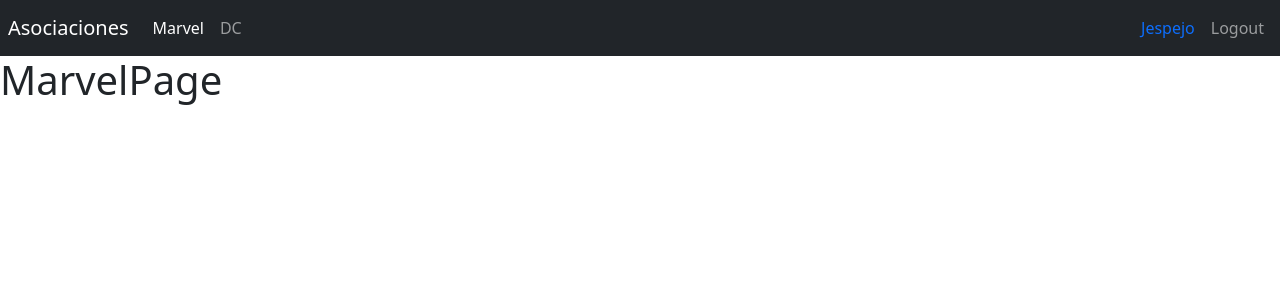
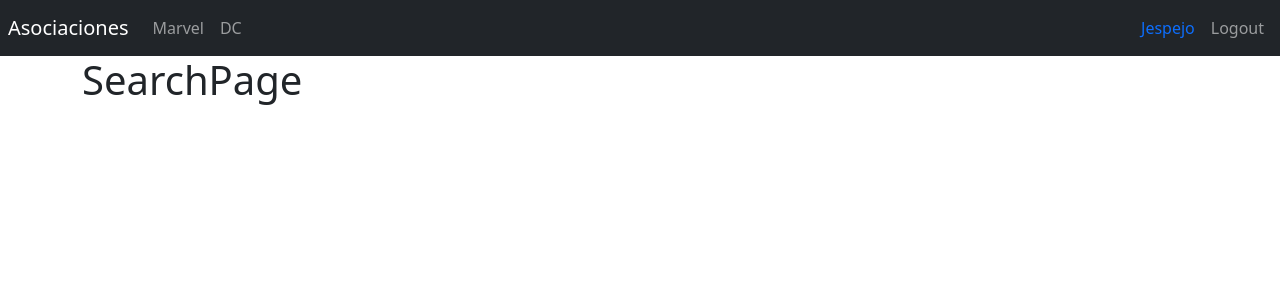
Before and after one commit to jespejo-run-dev/heroes-spa, a React (Vite) app: page /search in a window 1280 px wide. Before the commit this address led to /marvel. Shown: the top 300 px of the page. Built offline with nearby package versions, Linux system fonts and the light colour scheme.

Commit message:
Creando un segundo Router

```diff
--- a/src/heroes/index.js
+++ b/src/heroes/index.js
@@ -1,3 +1,4 @@
 
 
 export * from './pages'
+export * from './routes/HeroesRoutes'
--- /dev/null
+++ b/src/heroes/pages/HeroPage.jsx
@@ -0,0 +1,5 @@
+export const HeroPage = () => {
+  return (
+    <h1>HeroPage</h1>
+  )
+}
--- /dev/null
+++ b/src/heroes/pages/SearchPage.jsx
@@ -0,0 +1,6 @@
+
+export const SearchPage = () => {
+  return (
+    <h1>SearchPage</h1>
+  )
+}
--- a/src/heroes/pages/index.js
+++ b/src/heroes/pages/index.js
@@ -1,3 +1,5 @@
 
 export * from './DCPage'
 export * from './MarvelPage'
+export * from './SearchPage'
+export * from './HeroPage'
--- /dev/null
+++ b/src/heroes/routes/HeroesRoutes.jsx
@@ -0,0 +1,26 @@
+import { Navigate, Route, Routes } from "react-router"
+import { Navbar } from '../../ui/components/NavBar'
+import { DCPage, HeroPage, MarvelPage, SearchPage } from "../pages"
+
+export const HeroesRoutes = () => {
+  return (
+    <>
+        <Navbar />
+
+        <div className="container">
+          <Routes>
+              <Route path="marvel" element={<MarvelPage />} />
+
+              <Route path="dc" element={<DCPage />} />
+
+              <Route path="search" element={<SearchPage />} />
+              <Route path="hero" element={<HeroPage />} />
+              {/* Search, Hero by id */}
+
+              <Route path="/" element={<Navigate to='/marvel' />} />
+          </Routes>
+        </div>
+
+    </>
+  )
+}
--- a/src/router/AppRouter.jsx
+++ b/src/router/AppRouter.jsx
@@ -1,21 +1,17 @@
-import { Navigate, Route, Routes } from "react-router"
+import { Route, Routes } from "react-router"
 
-import { DCPage, MarvelPage } from "../heroes"
+import { HeroesRoutes } from "../heroes"
 import { LoginPage } from "../auth"
-import {Navbar} from '../ui'
 
 export const AppRouter = () => {
   return (
     <>
-        <Navbar />
+        <Routes>
 
-        <Routes>
-            <Route path="/marvel" element={<MarvelPage />} />
-            <Route path="/dc" element={<DCPage />} />
+            <Route path="login" element={<LoginPage />} />
 
-            <Route path="/login" element={<LoginPage />} />
+            <Route path="/*" element={<HeroesRoutes />} />
 
-            <Route path="/*" element={<Navigate to='/marvel' />} />
         </Routes>
     </>
   )
```
